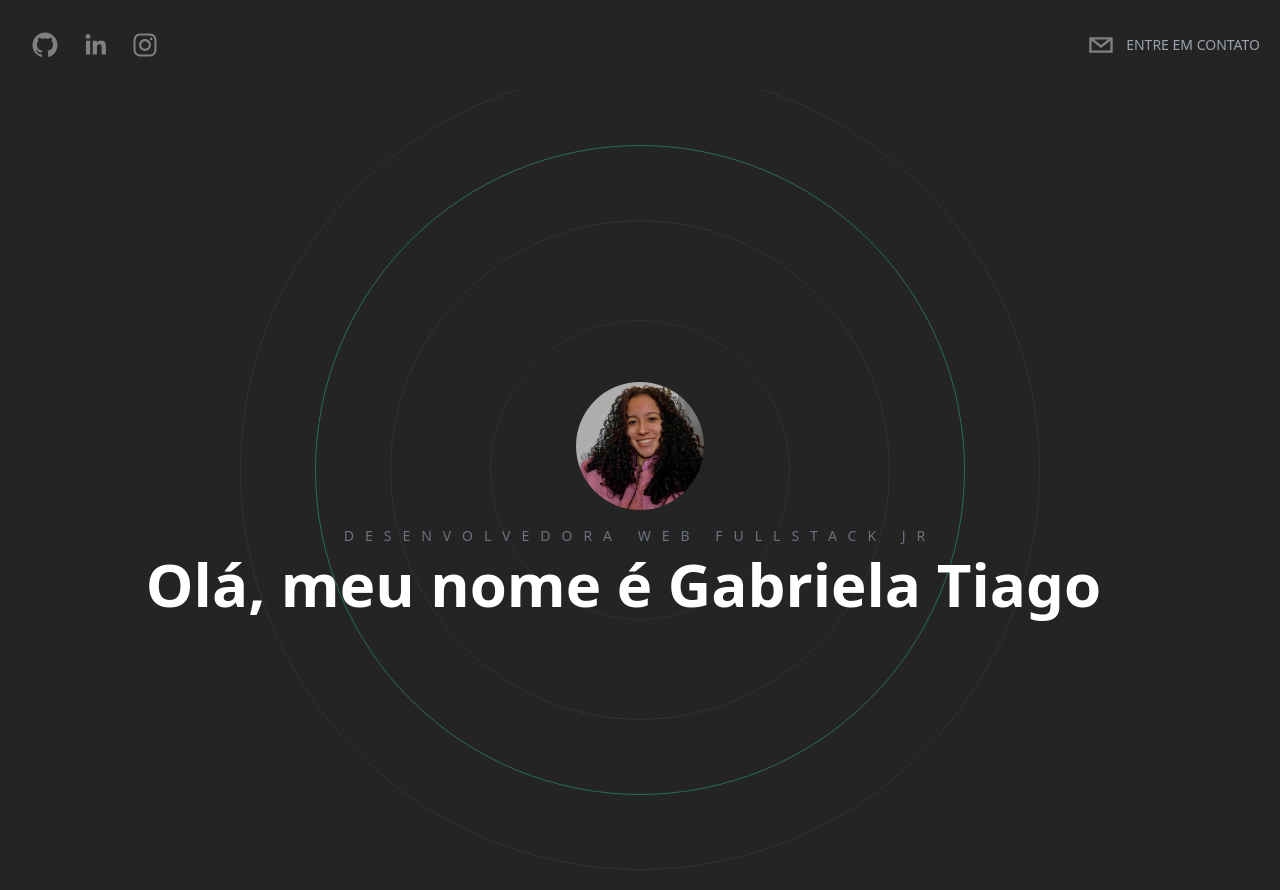
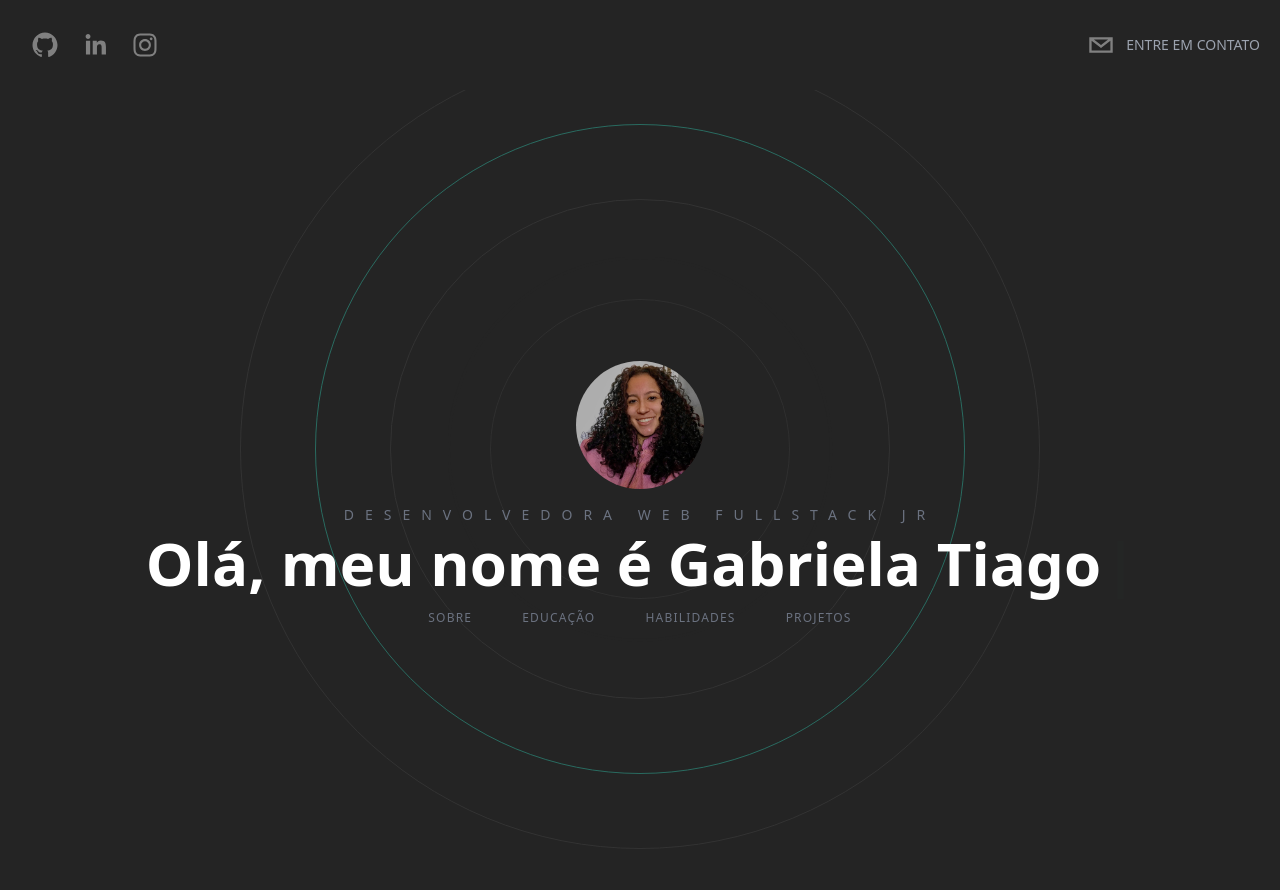
Before and after one commit to GabrielaTiago/Portfolio, a Next.js app: page / in a window 1280 px wide. Built offline with nearby package versions, Linux system fonts and the light colour scheme.

Commit message:
:sparkles: feat: Creates the 'Nav' component

```diff
--- a/src/app/globals.css
+++ b/src/app/globals.css
@@ -1,3 +1,9 @@
 @tailwind base;
 @tailwind components;
 @tailwind utilities;
+
+@layer components {
+  .heroButton {
+    @apply px-6 py-2 text-xs text-gray-500 uppercase tracking-widest border border-[transparent] rounded-full hover:border-[#32a889]/40  hover:text-[#32a889]/40 transition-all;
+  }
+}
--- a/src/components/Hero.tsx
+++ b/src/components/Hero.tsx
@@ -1,4 +1,4 @@
-
+import Link from "next/link";
 import { BackgroundCircles, Picture, Typewriter } from "../components";
 
 export function Hero() {
@@ -11,7 +11,20 @@ export function Hero() {
           Desenvolvedora Web Fullstack JR
         </h2>
         <Typewriter />
-
+        <nav>
+          <Link href="#about">
+            <button className="heroButton">Sobre</button>
+          </Link>
+          <Link href="#education">
+            <button className="heroButton">Educação</button>
+          </Link>
+          <Link href="#skills">
+            <button className="heroButton">Habilidades</button>
+          </Link>
+          <Link href="#projects">
+            <button className="heroButton">Projetos</button>
+          </Link>
+        </nav>
       </div>
     </div>
   );
```
